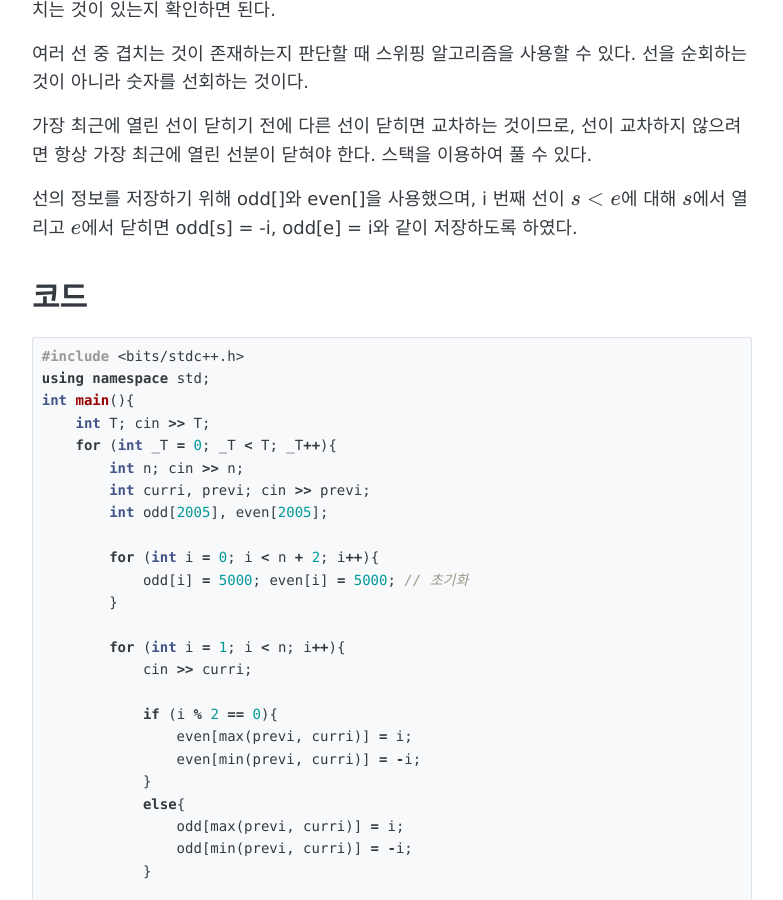
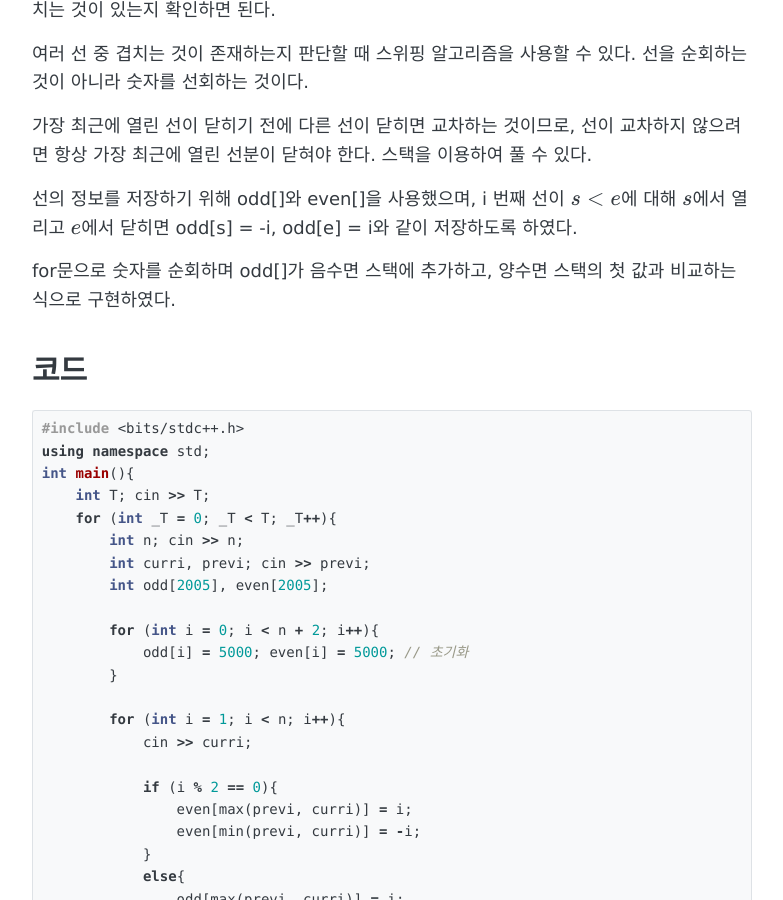
Before and after one commit to higstudev/higstudev.github.io, a Jekyll site: the page built from _posts/2024-01-07-BOJ1391.md, in a window 1280 px wide and 900 px high, scrolled down 2296 px. Shown: the whole window, without its empty margins (248-1031 px from the left). Built offline with Jekyll 4.4.1, drawn with Linux system fonts in a browser that asks for light colours; formulas are drawn with MathJax 3.

Commit message:
Update 2024-01-07-BOJ1391.md

````diff
--- a/_posts/2024-01-07-BOJ1391.md
+++ b/_posts/2024-01-07-BOJ1391.md
@@ -61,6 +61,7 @@ permalink: /BOJ1391/
 
 선의 정보를 저장하기 위해 odd[]와 even[]을 사용했으며, i 번째 선이 $s < e$에 대해 $s$에서 열리고 $e$에서 닫히면 odd[s] = -i, odd[e] = i와 같이 저장하도록 하였다.
 
+for문으로 숫자를 순회하며 odd[]가 음수면 스택에 추가하고, 양수면 스택의 첫 값과 비교하는 식으로 구현하였다.
 
 # 코드
 
@@ -125,3 +126,7 @@ int main(){
     }
 }
 ```
+
+# 여담
+
+deque 썼다.
````
